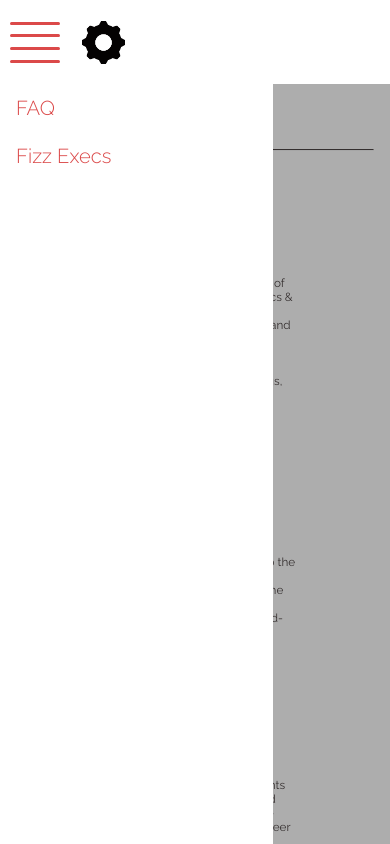
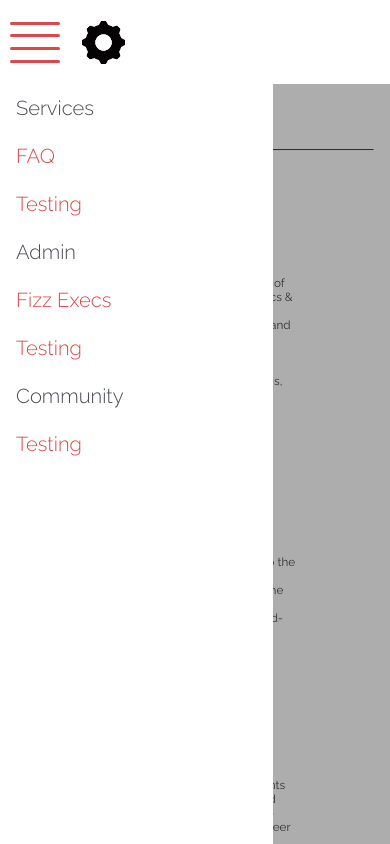
Before and after one commit to ubcengfizz/ubcfizz.ca-website, a React (Create React App) app: page /FizzExecs in a window 390 px wide. Both pictures are taken after a click on the button 35 px from the left and 42 px from the top of the page. Shown: the top 844 px of the page. Built offline with nearby package versions, Linux system fonts and the light colour scheme.

Commit message:
Put headers into drawer menu

```diff
--- a/src/Components/Navigation/Backdrop/Backdrop.css
+++ b/src/Components/Navigation/Backdrop/Backdrop.css
@@ -7,3 +7,10 @@
   top: 0;
   left: 0;
 }
+
+@media (min-width: 1000px) {
+  .backdrop {
+  display: none;
+}
+
+}
--- a/src/Components/Navigation/SideDrawer/SideDrawer.css
+++ b/src/Components/Navigation/SideDrawer/SideDrawer.css
@@ -18,3 +18,19 @@
 .side-drawer.open {
   transform: translateX(0);
 }
+
+.menu-header {
+  font-size: 0.9em;
+  color: #474b51;
+  background-color: white;
+  display: block;
+  padding: 12px 16px;
+  text-decoration: none;
+}
+
+@media (min-width: 1000px) {
+  .side-drawer {
+  display: none;
+}
+
+}
--- a/src/Components/Navigation/SideDrawer/SideDrawer.js
+++ b/src/Components/Navigation/SideDrawer/SideDrawer.js
@@ -14,17 +14,32 @@ if (props.show) {
   return (
     <nav className={drawerClasses}>
     <ul>
+
+      <li className="menu-header">Services</li>
       <li>
         <NavLink to="/faq" className="dropdown-item" activeClassName="dropdown-item">
         FAQ
         </NavLink>
       </li>
 
+      <li className="dropdown-item">Testing</li>
+
+
+      <li className="menu-header">Admin</li>
       <li>
         <NavLink to="/FizzExecs" className="dropdown-item" activeClassName="dropdown-item">
         Fizz Execs
         </NavLink>
       </li>
+
+      <li className="dropdown-item">Testing</li>
+
+
+      <li className="menu-header">Community</li>
+
+      <li className="dropdown-item">Testing</li>
+
+
 
     </ul>
   </nav>
```
